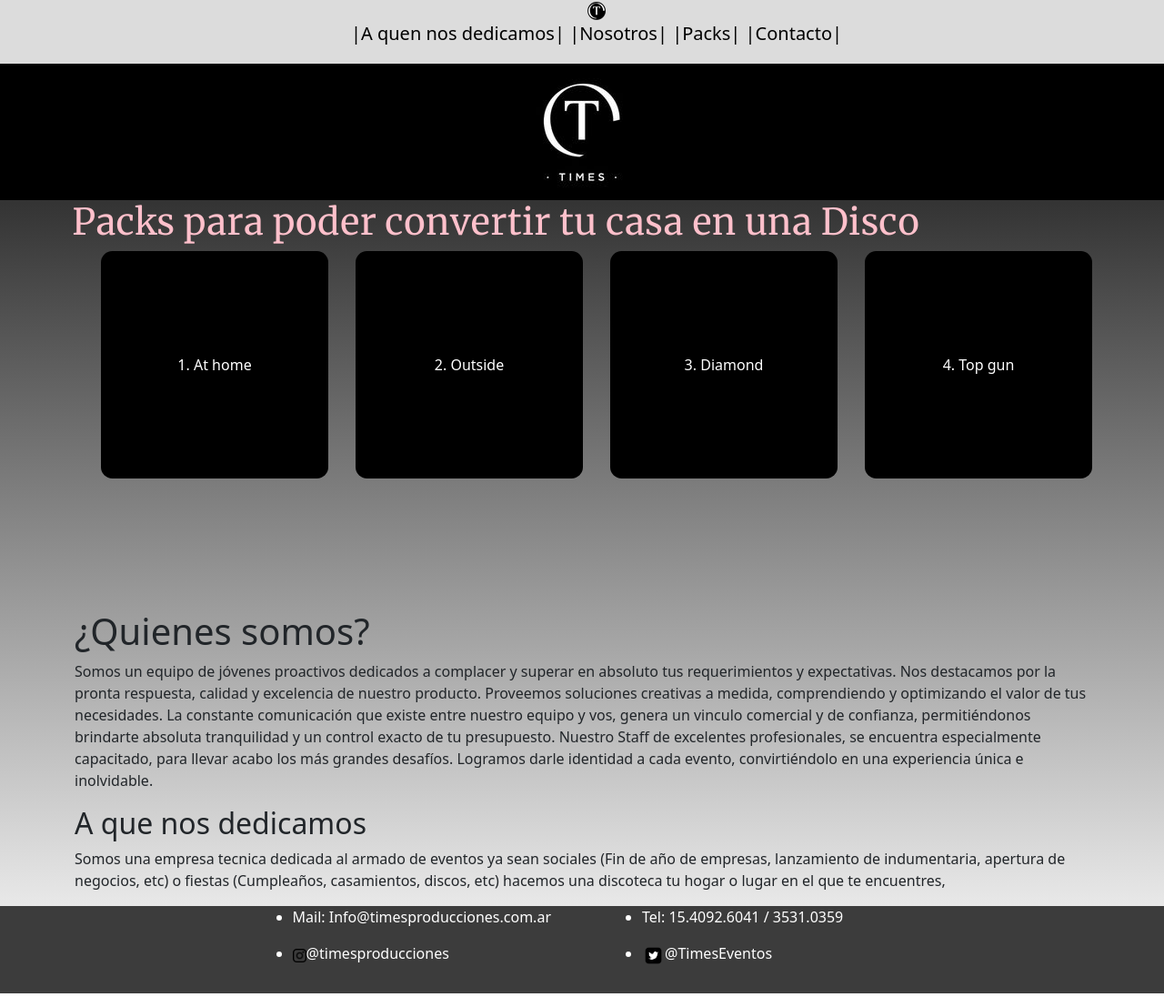
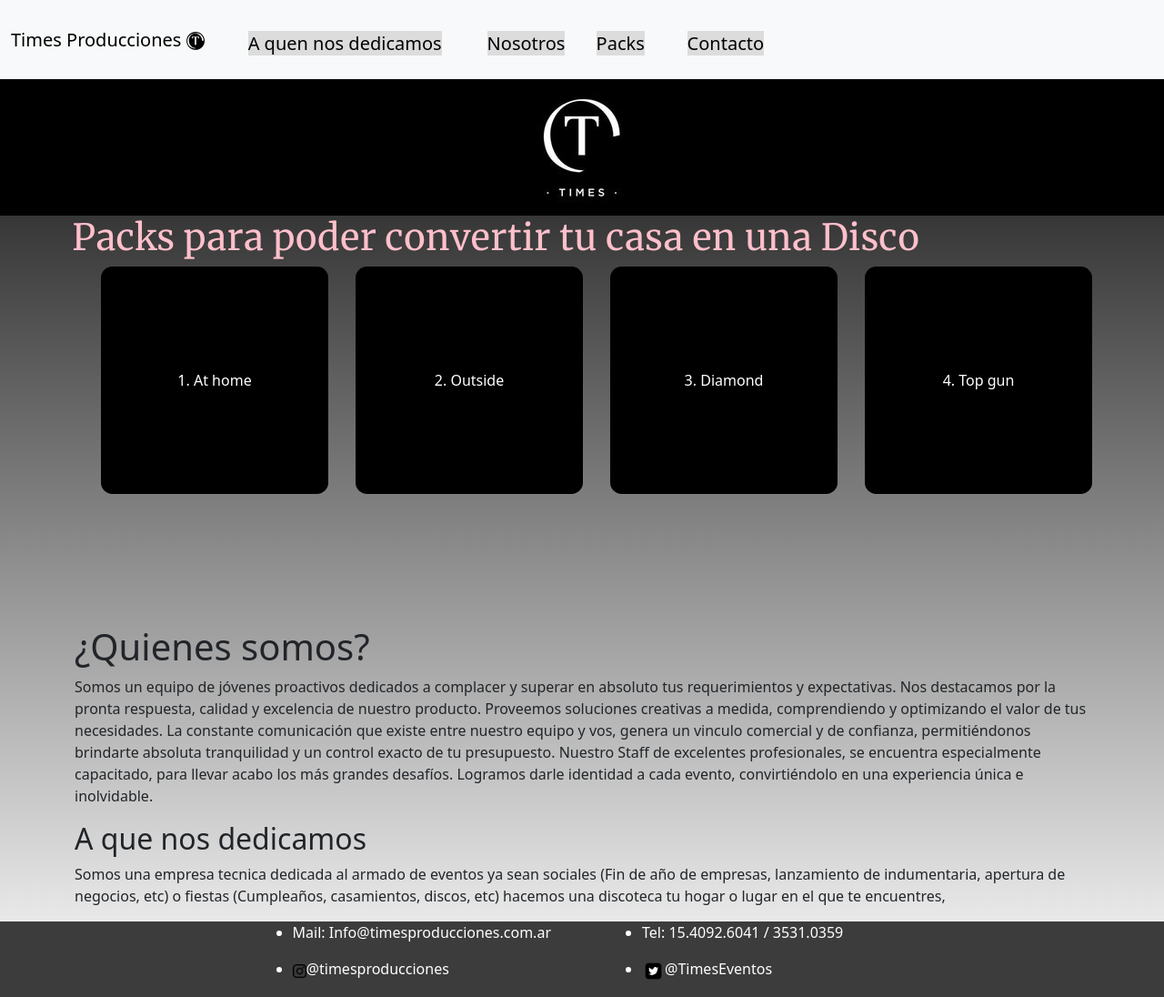
Before and after one commit to RamitaRivera/PF-Rivera, a website: page index.html in a window 1280 px wide. Shown: the whole page at 91% size. Drawn offline with nearby package versions, Linux system fonts and the light colour scheme.

Commit message:
modificaciones en el nav

```diff
--- a/index.html
+++ b/index.html
@@ -10,24 +10,31 @@
     <link rel="stylesheet" href="https://unpkg.com/aos@next/dist/aos.css" />
 </head>
 <body class="body-main">
-        <nav>
-            <ul>
-                <a class="logo-nav" href="index.html">
-                    <img src="./assets/images/Time favicon nav.png" alt="Logo de la empresa">
-                </a>
+    <nav class="navbar navbar-expand-lg bg-body-tertiary">
+        <div class="container-fluid">
+          <a class="navbar-brand" href="#">Times Producciones <img src="./assets/images/time favicon nav.png" alt="logo de la empresa"></a>
+          <button class="navbar-toggler" type="button" data-bs-toggle="collapse" data-bs-target="#navbarNavAltMarkup" aria-controls="navbarNavAltMarkup" aria-expanded="false" aria-label="Toggle navigation">
+            <span class="navbar-toggler-icon"></span>
+          </button>
+          <div class="collapse navbar-collapse" id="navbarNavAltMarkup">
+            <div class="navbar-nav">
+                <ul class="list">
                     <li>
-                    <a href="#trabajo">|A quen nos dedicamos|</a>
+                        <a class="nav__info" href="#trabajo">A quen nos dedicamos</a>
                     </li>
                     <li>
-                    <a href="#nosotros">|Nosotros|</a>
+                        <a class="nav__info" href="#nosotros">Nosotros</a>
                     </li>
                     <li>
-                    <a href="#packs">|Packs|</a>
+                        <a class="nav__info" href="#packs">Packs</a>
                     </li>
                     <li>
-                    <a href="#contacto">|Contacto|</a>
+                        <a class="nav__info" href="#contacto">Contacto</a>
                     </li>
                 </ul>
+            </div>
+          </div>
+        </div>
       </nav>
         <header>
             <div class="header-img">
--- a/scss/layout/_navigation.scss
+++ b/scss/layout/_navigation.scss
@@ -1,31 +1,19 @@
-nav{
-    display: flex;
-    flex-direction: row;
-    flex-wrap: nowrap;
-    justify-content: center;
+.list{
+    padding-top: 25px;
+}
+.nav__info{
     background-color: $color-quaternary;
-    height: 70px;
-    width: 100%;
-    align-items: center;
+    text-decoration: none;
+    display: inline;
+    color: $color-primary;
     font-size: 20px;
-    ul {
-        list-style: none;
-        li {
-            display: inline;
-        }
-    }
-    a{
-        text-decoration: none;
-        color:  black;
-    }
 }
-//modificaiones para media query 768px
 @include for-destok-up{
-.logo-nav{
+.list{
+    list-style: none;
     display: grid;
-    justify-content: center;
-}
-nav{
-    width: 100%;
+    grid-template-columns: 1fr 70px 50px 1fr;
+    column-gap: 50px;
+    justify-content: flex-start;
 }
 }
```
Also changed, not shown: css/main.css, 1 other file. Lines whose indentation alone changed are shown as unchanged.
